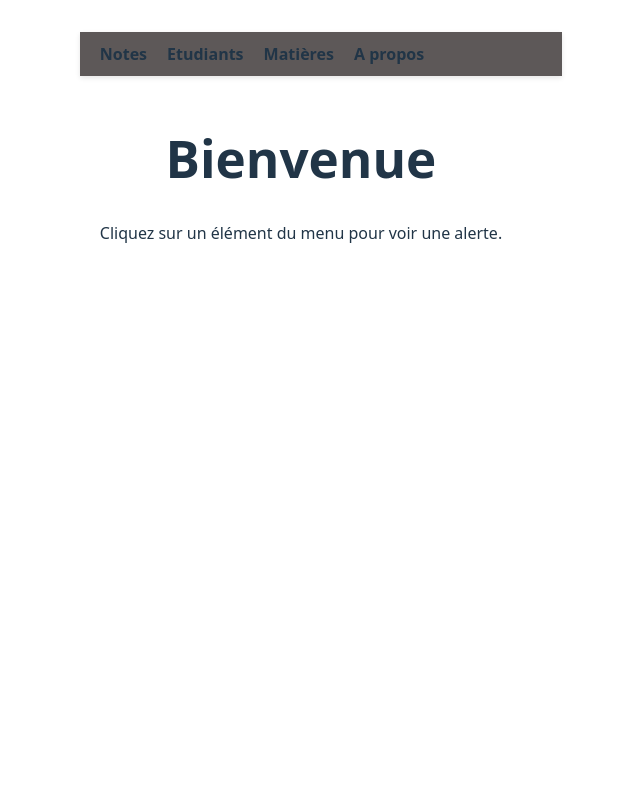
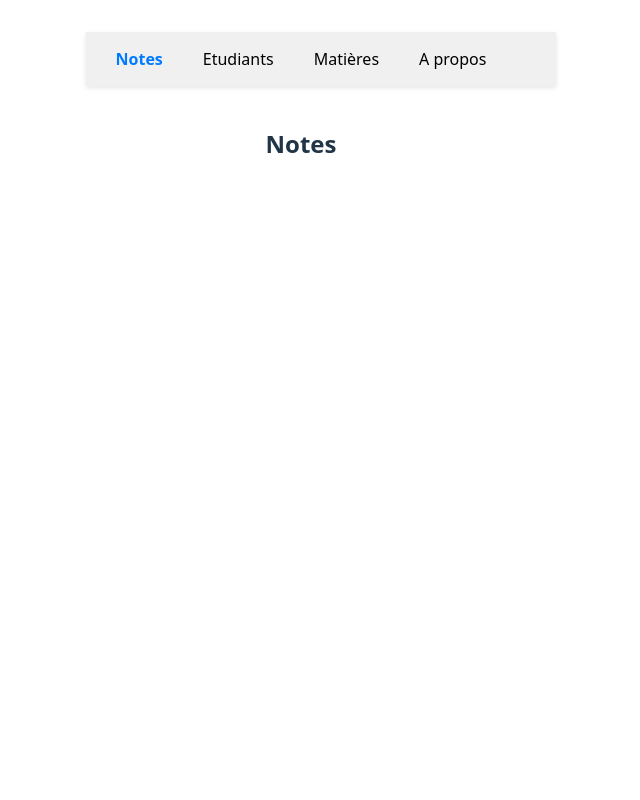
Before and after one commit to MBDS-CASA/react101-korchiAbdelaziz, a React (Vite) app: page / in a window 1280 px wide. Before the commit this address had no page. Shown: the top 800 px of the page, without its empty margins (339-979 px from the left). Built offline with nearby package versions, Linux system fonts and the light colour scheme.

Commit message:
TD04 : Gestion de menu dynamique

```diff
--- a/src/App.jsx
+++ b/src/App.jsx
@@ -1,9 +1,7 @@
 import { useState } from 'react'
-import reactLogo from './assets/react.svg'
-import viteLogo from '/vite.svg'
 import './App.css'
-import NoteTrie from './NoteTrie'
-import Menu from './Menu'
+
+import Menu from './Components/Menu.jsx'
 
 function App() {
   const [count, setCount] = useState(0)
@@ -11,8 +9,7 @@ function App() {
   return (
     <>
       <div>
-        <Menu />
-        <NoteTrie />
+        <Menu/>
       </div>
 
     </>
--- /dev/null
+++ b/src/Components/APropos.jsx
@@ -0,0 +1,3 @@
+import React from 'react'
+const APropos = () => <div><h2>A propos</h2></div>
+export default APropos
--- /dev/null
+++ b/src/Components/Etudiants.jsx
@@ -0,0 +1,3 @@
+import React from 'react'
+const Etudiants = () => <div><h2>Etudiants</h2></div>
+export default Etudiants
--- /dev/null
+++ b/src/Components/Matieres.jsx
@@ -0,0 +1,3 @@
+import React from 'react'
+const Matieres = () => <div><h2>Matières</h2></div>
+export default Matieres
--- /dev/null
+++ b/src/Components/Menu.jsx
@@ -0,0 +1,51 @@
+import React, { useState } from 'react'
+import MenuItem from './MenuItem'
+import Notes from './Notes'
+import Etudiants from './Etudiants'
+import Matieres from './Matieres'
+import APropos from './APropos'
+
+const menuItems = [
+    { name: "Notes", component: <Notes /> },
+    { name: "Etudiants", component: <Etudiants /> },
+    { name: "Matières", component: <Matieres /> },
+    { name: "A propos", component: <APropos /> }
+]
+
+const Menu = () => {
+    const [activeItem, setActiveItem] = useState("Notes")
+
+    const selectedComponent = menuItems.find(item => item.name === activeItem)?.component
+
+    return (
+        <div style={{ display: 'flex', flexDirection: 'column', height: '100vh' }}>
+
+            {/* Menu en haut */}
+            <nav style={{
+                width: '100%',
+                background: '#f0f0f0',
+                padding: '10px 20px',
+                boxShadow: '0 2px 5px rgba(0,0,0,0.1)'
+            }}>
+                <ul style={{ listStyle: 'none', display: 'flex', gap: '20px', padding: 0, margin: 0 }}>
+                    {menuItems.map(item => (
+                        <MenuItem
+                            key={item.name}
+                            name={item.name}
+                            active={item.name === activeItem}
+                            onClick={() => setActiveItem(item.name)}
+                        />
+                    ))}
+                </ul>
+            </nav>
+
+            {/* Contenu principal */}
+            <main style={{ flex: 1, padding: '20px' }}>
+                {selectedComponent}
+            </main>
+
+        </div>
+    )
+}
+
+export default Menu
--- /dev/null
+++ b/src/Components/MenuItem.jsx
@@ -0,0 +1,19 @@
+import React from 'react'
+
+const MenuItem = ({ name, active, onClick }) => {
+    return (
+        <li
+            onClick={onClick}
+            style={{
+                cursor: 'pointer',
+                fontWeight: active ? 'bold' : 'normal',
+                color: active ? '#007bff' : '#000',
+                padding: '5px 10px'
+            }}
+        >
+            {name}
+        </li>
+    )
+}
+
+export default MenuItem
--- /dev/null
+++ b/src/Components/Notes.jsx
@@ -0,0 +1,3 @@
+import React from 'react'
+const Notes = () => <div><h2>Notes</h2></div>
+export default Notes
--- a/src/Menu.jsx
+++ /dev/null
@@ -1,42 +0,0 @@
-import React from 'react'
-
-const Menu = () => {
-    const menuItems = ["Notes", "Etudiants", "Matières", "A propos"]
-
-    const handleClick = (item) => {
-        alert(`Vous avez cliqué sur : ${item}`)
-    }
-
-    return (
-        <div style={{ display: 'flex', flexDirection: 'column', height: '100vh' }}>
-
-            {/* Menu en haut */}
-            <nav style={{
-                width: '100%',
-                background: '#5d5858ff',
-                padding: '10px 20px',
-                boxShadow: '0 2px 5px rgba(0,0,0,0.1)',
-                display: 'flex',
-                justifyContent: 'flex-start',
-                gap: '20px'
-            }}>
-                {menuItems.map((item, index) => (
-                    <div key={index}
-                        style={{ cursor: 'pointer', fontWeight: 'bold' }}
-                        onClick={() => handleClick(item)}>
-                        {item}
-                    </div>
-                ))}
-            </nav>
-
-            {/* Contenu principal */}
-            <main style={{ flex: 1, padding: '20px' }}>
-                <h1>Bienvenue</h1>
-                <p>Cliquez sur un élément du menu pour voir une alerte.</p>
-            </main>
-
-        </div>
-    )
-}
-
-export default Menu
```
Also changed, not shown: src/Demo/Gestion de menu dynamique.png (added).
